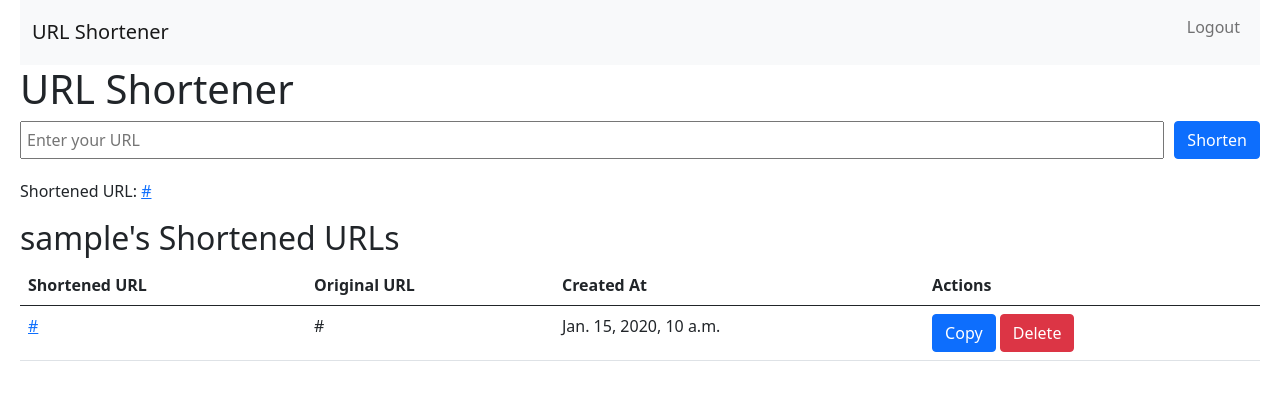
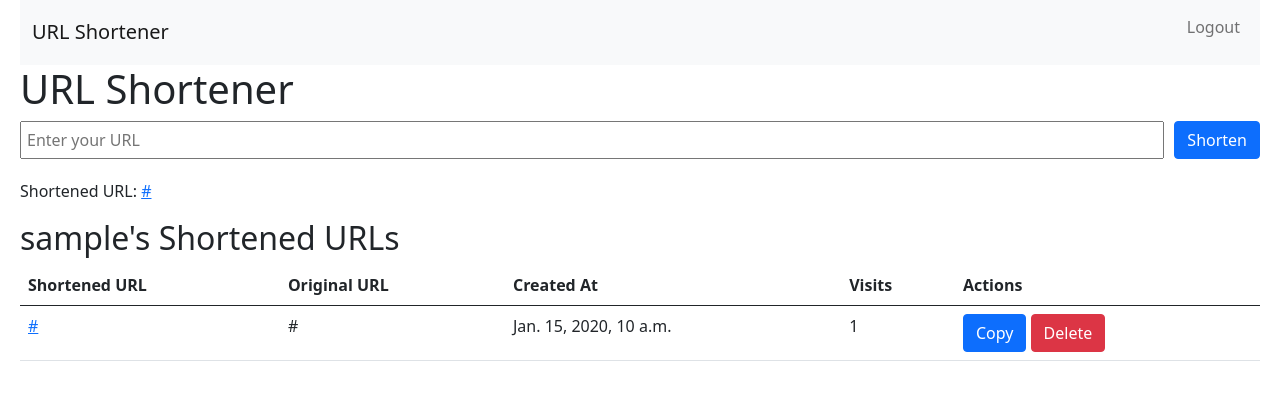
Before and after one commit to willkoman/Django_UrlShortener, a Django app: template url_shortener/shortener/templates/home.html in a window 1280 px wide. Shown: the part 21-421 px from the top of the page. Run offline with Django 5.2, Linux system fonts and the light colour scheme; tables that the repository leaves empty hold one stand-in row (values such as "Sample post"); the template is opened without the code that fills it: values that come from a table or form of the project are taken from there, most other values are stand-ins (such as "Sample title", 1, 10 or a date in 2020).

Commit message:
Added Visit Count to links

```diff
--- a/url_shortener/shortener/models.py
+++ b/url_shortener/shortener/models.py
@@ -11,6 +11,7 @@ class URL(models.Model):
     created_by = models.CharField(max_length=100, blank=True, null=True)
     created_at = models.DateTimeField(auto_now_add=True)
     qr_code = models.ImageField(upload_to='qr_codes', blank=True, null=True)
+    num_of_visits = models.IntegerField(default=0)
 
     def save(self, *args, **kwargs):
         host_url = kwargs.pop('host_url', 'http://localhost:8000/')
--- a/url_shortener/shortener/templates/home.html
+++ b/url_shortener/shortener/templates/home.html
@@ -24,6 +24,7 @@
         <th>Shortened URL</th>
         <th>Original URL</th>
         <th>Created At</th>
+        <th>Visits</th>
         <th>Actions</th>
     </tr>
     </thead>
@@ -33,6 +34,7 @@
         <td><a href="{{ url.short_url }}" target="_blank">{{ url.short_url }}</a></td>
         <td>{{ url.original_url }}</td>
         <td>{{ url.created_at }}</td>
+        <td>{{ url.num_of_visits }}</td>
         <td>
             <!--copy button that copies current url +/short_url to clipboard-->
             <button class="btn btn-primary"
--- a/url_shortener/shortener/views.py
+++ b/url_shortener/shortener/views.py
@@ -78,6 +78,8 @@ def home(request):
 
 def redirect_url(request, short_url):
     url = get_object_or_404(URL, short_url=short_url)
+    url.num_of_visits += 1
+    url.save()
     return redirect(url.original_url)
 
 
```
